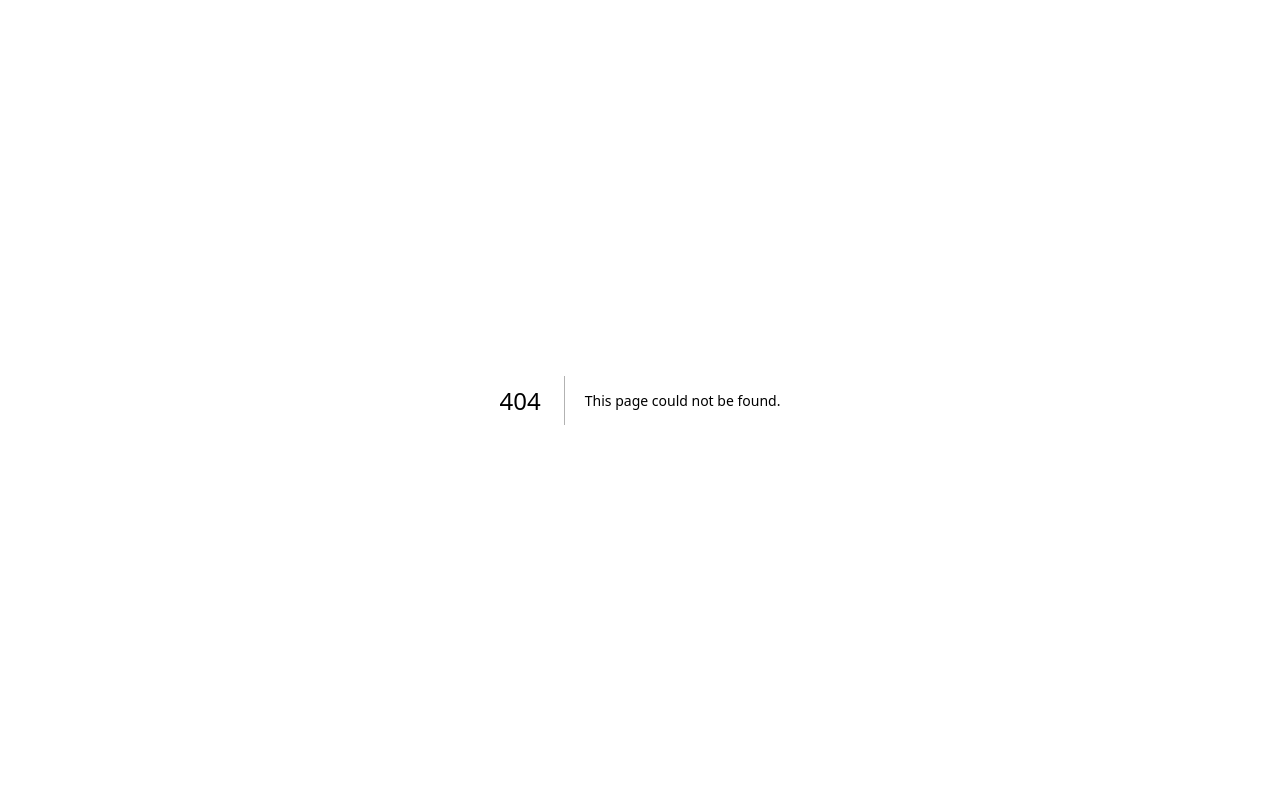
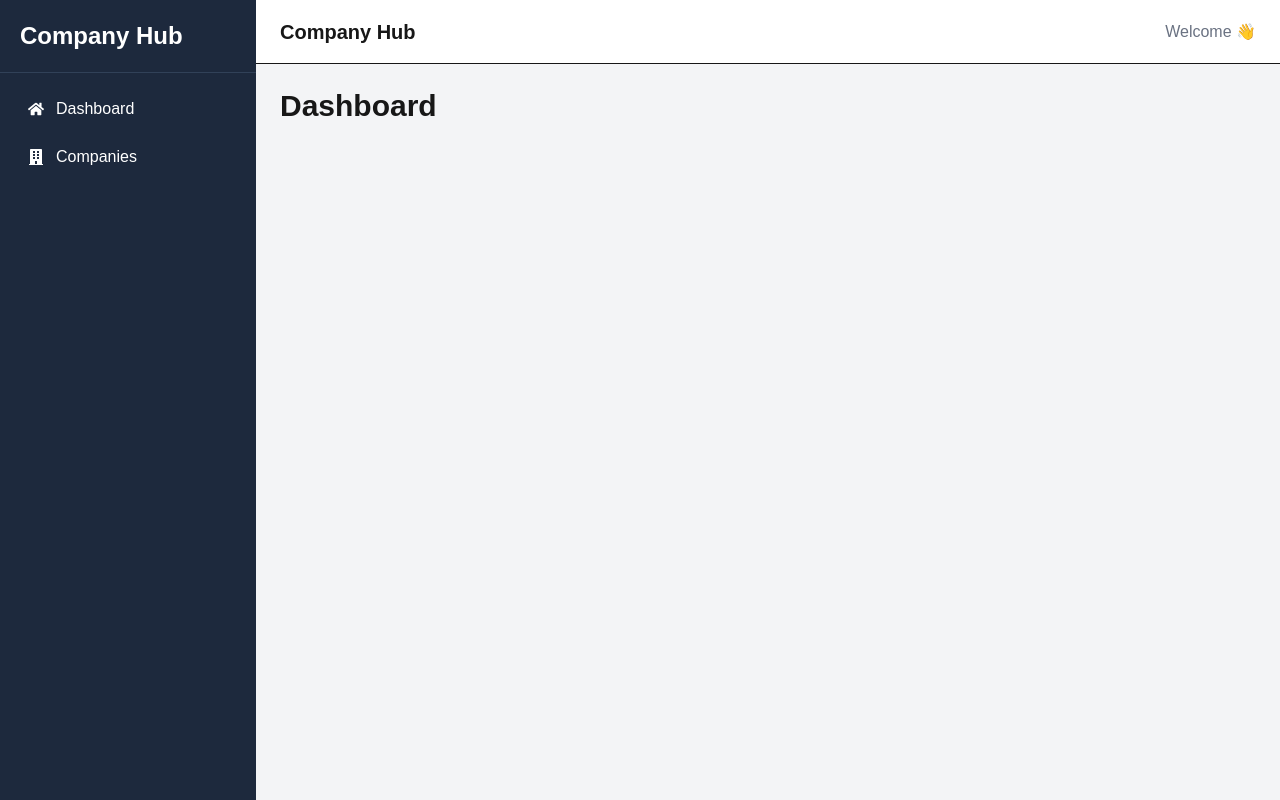
Before and after one commit to pnbborkar29-lgtm/IT-Company-Management-System, a Next.js app in the folder client/: page /dashboard in a window 1280 px wide. Before the commit this address had no page. Built offline with nearby package versions, Linux system fonts and the light colour scheme.

Commit message:
feat: implement layout components with Header, MainLayout, and Sidebar

```diff
--- a/client/package.json
+++ b/client/package.json
@@ -11,7 +11,8 @@
   "dependencies": {
     "next": "16.2.12",
     "react": "19.2.4",
-    "react-dom": "19.2.4"
+    "react-dom": "19.2.4",
+    "react-icons": "^5.7.0"
   },
   "devDependencies": {
     "@tailwindcss/postcss": "^4",
--- /dev/null
+++ b/client/src/app/dashboard/page.tsx
@@ -0,0 +1,11 @@
+import MainLayout from "@/components/layout/MainLayout";
+
+export default function DashboardPage() {
+  return (
+    <MainLayout>
+      <h1 className="text-3xl font-bold">
+        Dashboard
+      </h1>
+    </MainLayout>
+  );
+}
--- a/client/src/components/layout/Header.tsx
+++ b/client/src/components/layout/Header.tsx
@@ -0,0 +1,13 @@
+export default function Header() {
+  return (
+    <header className="h-16 border-b bg-white flex items-center justify-between px-6">
+      <h2 className="text-xl font-semibold">
+        Company Hub
+      </h2>
+
+      <p className="text-gray-500">
+        Welcome 👋
+      </p>
+    </header>
+  );
+}
--- a/client/src/components/layout/MainLayout.tsx
+++ b/client/src/components/layout/MainLayout.tsx
@@ -0,0 +1,24 @@
+import Header from "./Header";
+import Sidebar from "./Sidebar";
+
+interface MainLayoutProps {
+  children: React.ReactNode;
+}
+
+export default function MainLayout({
+  children,
+}: MainLayoutProps) {
+  return (
+    <div className="flex">
+      <Sidebar />
+
+      <div className="flex-1 min-h-screen bg-gray-100">
+        <Header />
+
+        <main className="p-6">
+          {children}
+        </main>
+      </div>
+    </div>
+  );
+}
--- a/client/src/components/layout/Sidebar.tsx
+++ b/client/src/components/layout/Sidebar.tsx
@@ -0,0 +1,32 @@
+"use client";
+
+import Link from "next/link";
+import { FaBuilding, FaHome } from "react-icons/fa";
+
+export default function Sidebar() {
+  return (
+    <aside className="w-64 min-h-screen bg-slate-800 text-white">
+      <div className="p-5 border-b border-slate-700">
+        <h1 className="text-2xl font-bold">Company Hub</h1>
+      </div>
+
+      <nav className="p-4 space-y-2">
+        <Link
+          href="/dashboard"
+          className="flex items-center gap-3 rounded-md px-3 py-2 hover:bg-slate-700"
+        >
+          <FaHome />
+          Dashboard
+        </Link>
+
+        <Link
+          href="/companies"
+          className="flex items-center gap-3 rounded-md px-3 py-2 hover:bg-slate-700"
+        >
+          <FaBuilding />
+          Companies
+        </Link>
+      </nav>
+    </aside>
+  );
+}
```
Also changed, not shown: 1 other file (tests, documents, lock files or other folders).
